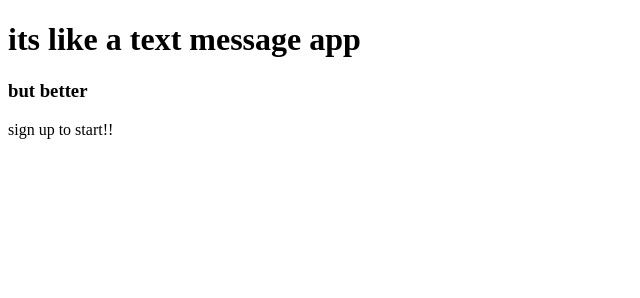
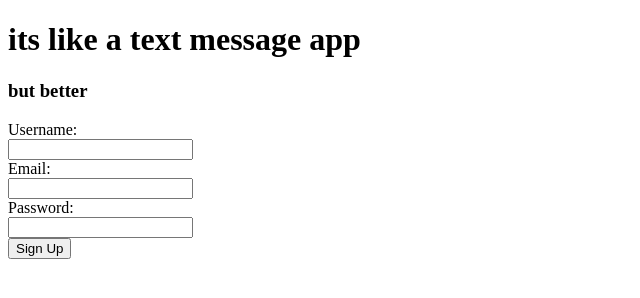
Before and after one commit to nexuster/nexchat, a plain HTML site: page index.html in a window 1280 px wide. Shown: the whole page, without its empty margins (0-640 px from the left). Drawn offline with Linux system fonts and the light colour scheme.

Commit message:
sdfghjkl

```diff
--- a/index.html
+++ b/index.html
@@ -7,7 +7,15 @@
     <h1>its like a text message app</h1>
     <h3>but better</h3>
     <div class="signup">
-      sign up to start!!
+      <form action="/signup" method="POST">
+        <label for="username">Username:</label><br>
+        <input type="text" id="username" name="username" required><br>
+        <label for="email">Email:</label><br>
+        <input type="email" id="email" name="email" required><br>
+        <label for="password">Password:</label><br>
+        <input type="password" id="password" name="password" required><br>
+        <input type="submit" value="Sign Up">
+      </form>
     </div>
   </body>
 </html>
```
